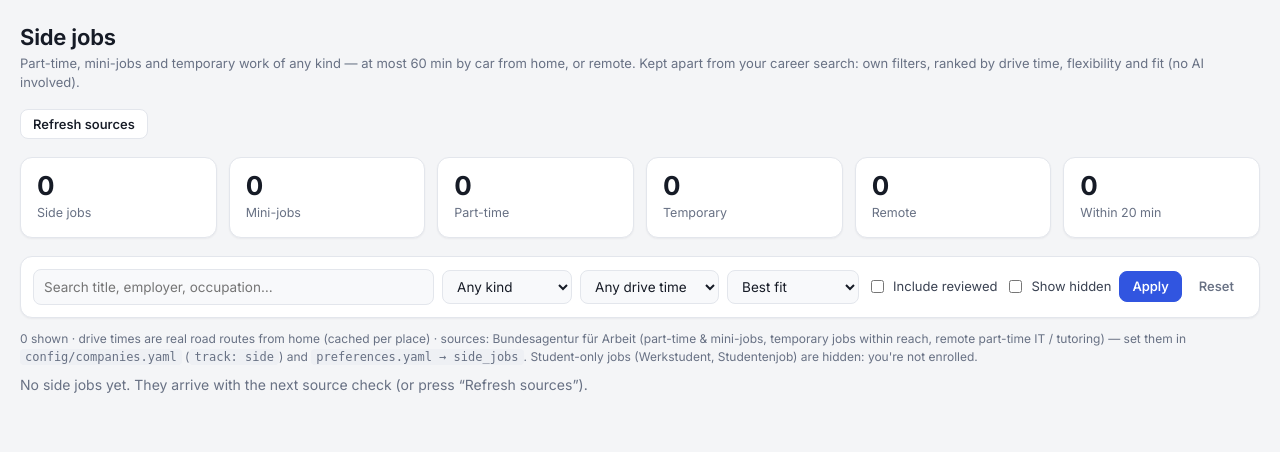
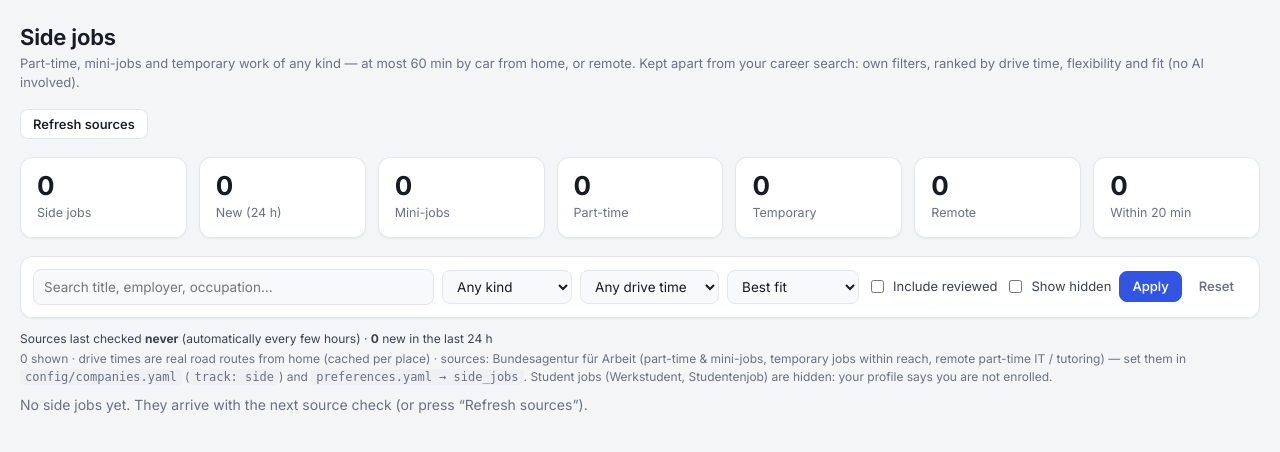
Before and after one commit to Moe-Ara/jobsearcher, a FastAPI app: page /side-jobs in a window 1280 px wide. Shown: the part 56-508 px from the top of the page. Run offline with FastAPI, Linux system fonts and the light colour scheme; data that the repository does not hold is empty; parts of the project's set-up code (start-up, migrations or seed data) failed here and were passed over.

Commit message:
Stop expiring jobs that searches merely didn't return; show what's new
Windowed sources (Bundesagentur searches, academic listing pages) and capped ones (Workday, Getro, generic pages at
their limit) no longer mark postings they didn't see in one run as "no longer listed". Side jobs and internships show
when their sources were last checked, how many postings are new in the last 24 h, a "new" badge and filter.

Co-Authored-By: Claude Opus 5.5 <noreply@anthropic.com>

```diff
--- a/app/services/companies.py
+++ b/app/services/companies.py
@@ -116,7 +116,7 @@ def check_company(company_id: int) -> dict[str, Any]:
     deactivated = 0
     with session_scope() as s:
         tc = s.get(TargetCompany, company_id)
-        if fetch_ok and not adapter.partial_listing:
+        if fetch_ok and not adapter.partial_listing and not adapter.truncated:
             deactivated = _deactivate_missing(s, tc, adapter.source_name(), seen_keys, len(raws))
         tc.last_checked = utcnow()
         tc.last_status = "ok" if fetch_ok and len(errors) < max(3, len(raws) // 2) else "error"
--- a/app/sources/academic.py
+++ b/app/sources/academic.py
@@ -85,6 +85,7 @@ def guess_country(title: str, text: str, location: str = "") -> str | None:
 
 class AcademicListingAdapter(GenericCareerPageAdapter):
     name = "academic"
+    partial_listing = True  # listing / search pages show a window of postings, not every one
 
     @property
     def source_type(self) -> SourceType:  # type: ignore[override]
@@ -100,7 +101,7 @@ class AcademicListingAdapter(GenericCareerPageAdapter):
             raise ValueError("Academic adapter needs ats_config.job_link_pattern")
         link_rx = re.compile(pattern)
         anchor_rx = re.compile(self.company.options.get("anchor_pattern") or DEFAULT_ANCHOR_PATTERN, re.IGNORECASE)
-        max_links = int(self.company.options.get("max_links", 60))
+        max_links = int(self.company.options.get("max_links", 60))  # listing pages are searches: see partial_listing
         out: list[dict[str, Any]] = []
         seen: set[str] = set()
         errors: list[str] = []
--- a/app/sources/arbeitsagentur.py
+++ b/app/sources/arbeitsagentur.py
@@ -36,6 +36,8 @@ _FULLY_REMOTE = re.compile(r"100\s?%\s*(remote|home.?office|mobil)|(voll|komplet
 
 class ArbeitsagenturAdapter(JobSourceAdapter):
     name = "arbeitsagentur"
+    # searches with a date window (veroeffentlichtseit) and page caps: a posting missing from one run is not closed
+    partial_listing = True
 
     def _get(self, url: str, params: dict[str, Any] | None = None) -> Any:
         return self.http.get_json_with_headers(url, params=params, headers={"X-API-Key": HEADERS_KEY})
--- a/app/sources/base.py
+++ b/app/sources/base.py
@@ -65,6 +65,9 @@ class JobSourceAdapter(ABC):
     # A search over a job board returns a sample, not the complete list: a posting missing from one run is not
     # closed, so it is not deactivated (retention removes old ones).
     partial_listing: ClassVar[bool] = False
+    # Set by an adapter during fetch_jobs when it stopped at its cap (max_jobs, max_links): that run saw only part of
+    # the board, so nothing is deactivated after it either.
+    truncated: bool = False
 
     def __init__(self, company: CompanyFeedConfig, http: HttpClient) -> None:
         self.company = company
--- a/app/sources/generic.py
+++ b/app/sources/generic.py
@@ -40,6 +40,8 @@ class GenericCareerPageAdapter(JobSourceAdapter):
                 continue
             for a in BeautifulSoup(html, "lxml").find_all("a", href=True):
                 href = urljoin(page_url, a["href"]).split("#")[0]
+                if len(seen) >= max_links and regex.search(href) and href not in seen:
+                    self.truncated = True  # more posting links than max_links
                 if href in seen or not regex.search(href) or len(seen) >= max_links:
                     continue
                 seen.add(href)
--- a/app/sources/getro.py
+++ b/app/sources/getro.py
@@ -44,6 +44,8 @@ class GetroAdapter(JobSourceAdapter):
                         out.append(j)
                 if not jobs:  # the API serves at most 20 per page whatever is asked for: read until a page is empty
                     break
+            else:
+                self.truncated = True  # stopped at max_jobs
         return out
 
     def location_hint(self, raw: dict[str, Any]) -> str:
--- a/app/sources/workday.py
+++ b/app/sources/workday.py
@@ -57,6 +57,8 @@ class WorkdayAdapter(JobSourceAdapter):
                         out.append(p)
                 if len(postings) < PAGE or offset + PAGE >= int(data.get("total") or 0):
                     break
+            else:
+                self.truncated = True  # stopped at max_jobs: more postings exist than were read
         return out
 
     def external_id(self, raw: dict[str, Any]) -> str | None:
--- a/app/web/routes.py
+++ b/app/web/routes.py
@@ -1,6 +1,8 @@
 """HTML dashboard routes (server-rendered, progressive enhancement with htmx)."""
 
 from __future__ import annotations
+
+from datetime import timedelta
 
 from typing import Annotated, Any
 from urllib.parse import urlencode
@@ -147,9 +149,10 @@ def side_jobs_page(request: Request):
     f = {"q": p.get("q", "").strip(), "kind": p.get("kind", ""), "sort": p.get("sort", "score"),
          "max_min": int(p["max_min"]) if p.get("max_min", "").isdigit() else None, "all": p.get("all") == "1",
          "hidden": p.get("hidden") == "1"}
-    limit = 200
+    limit = 500
     with session_scope() as s:
         base = [Job.track == "side", Job.active.is_(True)]
+        day_ago = utcnow() - timedelta(hours=24)
         visible = base + ([] if f["hidden"] else [Job.filter_status != FilterStatus.REJECTED])
         stmt = select(Job).where(*visible)
         if not f["all"]:
@@ -157,6 +160,7 @@ def side_jobs_page(request: Request):
         kind_cond = {
             "minijob": Job.employment_type.contains("Minijob"), "teilzeit": Job.employment_type.contains("Teilzeit"),
             "befristet": Job.employment_type.contains("befristet"), "remote": Job.remote_status == "remote",
+            "new": Job.first_seen >= day_ago,
         }
         if f["kind"] in kind_cond:
             stmt = stmt.where(kind_cond[f["kind"]])
@@ -180,10 +184,24 @@ def side_jobs_page(request: Request):
             "befristet": sum("befristet" in (j.employment_type or "") for j in everything),
             "remote": sum(j.remote_status == "remote" for j in everything),
             "near": sum(dist(j) is not None and dist(j) <= 20 for j in everything),
+            "new": sum(j.first_seen >= day_ago for j in everything),
         }
         return templates.TemplateResponse(request, "side_jobs.html", {
             "request": request, "jobs": jobs, "f": f, "stats": stats, "limit": limit, "prefs": get_prefs().side_jobs,
+            "checked": track_freshness(s, "side"), "day_ago": day_ago,
+            "enrolled": __import__("app.config_files", fromlist=["x"]).get_profile().enrolled_student,
             "home": __import__("app.services.drive_time", fromlist=["x"]).home_point()[0] or "home"})
+
+
+def track_freshness(s, track: str) -> dict:
+    """When the sources of a page were last checked: the track's own sources (Bundesagentur searches) and, for
+    internships, every other source too (internships come from all of them)."""
+    from app.models import TargetCompany
+
+    rows = list(s.scalars(select(TargetCompany).where(TargetCompany.active.is_(True))))
+    own = [t for t in rows if (t.ats_config or {}).get("track") == track]
+    last = max((t.last_checked for t in (own or rows) if t.last_checked), default=None)
+    return {"last": last, "sources": len(own) if track == "side" else len(rows)}
 
 
 @router.get("/internships", response_class=HTMLResponse)
@@ -231,7 +249,11 @@ def internships_page(request: Request):
             jobs.sort(key=lambda j: (order.get(rule(j), 3), dist(j) or 999))
         else:
             jobs.sort(key=lambda j: (j.fit_score is None, -(j.fit_score or 0), -j.first_seen.timestamp()))
-        stats = {"shown": len(shown), "good": sum((j.fit_score or 0) >= prefs.scoring.thresholds.get("review", 6.5) for j in shown),
+        day_ago = utcnow() - timedelta(hours=24)
+        if p.get("new") == "1":
+            jobs = [j for j in jobs if j.first_seen >= day_ago]
+        stats = {"new": sum(j.first_seen >= day_ago for j in shown), "checked_new": sum(j.first_seen >= day_ago for j in every),
+                 "shown": len(shown), "good": sum((j.fit_score or 0) >= prefs.scoring.thresholds.get("review", 6.5) for j in shown),
                  "near": sum(dist(j) is not None and dist(j) <= 20 for j in shown),
                  "remote": sum(j.remote_status == "remote" for j in shown),
                  "pending_analysis": sum(j.fit_score is None for j in shown), "waiting": len(waiting),
@@ -239,6 +261,7 @@ def internships_page(request: Request):
         return templates.TemplateResponse(request, "internships.html", {
             "request": request, "jobs": jobs[:200], "f": f, "stats": stats, "ip": prefs.internships,
             "home": home_point(prefs)[0] or "home", "pkgs": latest_packages(s, [j.id for j in jobs[:200]]),
+            "checked": track_freshness(s, "intern"), "day_ago": day_ago,
             "queued": queue_positions()})
 
 
--- a/app/web/static/style.css
+++ b/app/web/static/style.css
@@ -405,3 +405,8 @@ tr.st-none td { color: var(--muted); }
   border-bottom: 1px solid var(--border); }
 .memory-rule small { grid-column: 1 / -1; }
 @media (max-width: 760px) { .memory-rule { grid-template-columns: 1fr; } }
+
+/* "new" badge (first seen in the last 24 h) and the freshness line on side jobs / internships */
+.pill.is-new { background: #e6f4ff; color: #0b5cad; font-weight: 700; }
+.freshness { margin: 4px 0 2px; color: var(--text-2); }
+@media (prefers-color-scheme: dark) { .pill.is-new { background: #0f2a44; color: #8cc8ff; } }
--- a/app/web/templates/internships.html
+++ b/app/web/templates/internships.html
@@ -32,6 +32,7 @@
   <span class="nowrap"><button class="btn primary" type="submit">Apply</button> <a class="btn ghost" href="/internships">Reset</a></span>
 </form>
 
+<p class="small freshness">Sources last checked <b>{{ checked.last|ago if checked.last else 'never' }}</b> (all {{ checked.sources }} sources — internships come from every job board) · <b>{{ stats.checked_new }}</b> internship postings found in the last 24 h, <b>{{ stats.new }}</b> of them passed your rules{% if stats.new %} — <a href="/internships?new=1">show only those</a>{% endif %}</p>
 <p class="muted small">{{ jobs|length }} shown
   {% if stats.pending_analysis %} · {{ stats.pending_analysis }} waiting for the AI analysis{% endif %}
   {% if stats.waiting %} · {{ stats.waiting }} being located on the map{% endif %}
--- a/app/web/templates/partials/job_card.html
+++ b/app/web/templates/partials/job_card.html
@@ -7,6 +7,7 @@
   <div class="body">
     <div class="head">
       <a class="title" href="/jobs/{{ job.id }}">{{ job.title }}</a>
+      {% if is_new(job.first_seen) %}<span class="pill is-new" title="First seen {{ job.first_seen|ago }}">new</span>{% endif %}
       {% if job.status != 'NEW' %}<span class="pill st-{{ job.status|lower }}">{{ job.status|replace('_', ' ') }}</span>{% endif %}
       {% set pk = pkgs.get(job.id) if pkgs is defined and pkgs else none %}
       {% if pk %}<a class="pill pkg-badge {{ 'pkg-send' if pk.verdict == 'SEND' else 'pkg-revise' if pk.status == 'done' else '' }}" href="/applications/{{ pk.id }}" title="Application package — open it">{% if pk.status == 'done' %}package · {{ pk.verdict }}{% else %}package · {{ pk.status }}{% endif %}</a>{% endif %}
--- a/app/web/templates/partials/side_card.html
+++ b/app/web/templates/partials/side_card.html
@@ -7,6 +7,7 @@
   <div class="body">
     <div class="head">
       <a class="title" href="/jobs/{{ job.id }}">{{ job.title }}</a>
+      {% if is_new(job.first_seen) %}<span class="pill is-new" title="First seen {{ job.first_seen|ago }}">new</span>{% endif %}
       {% if job.status != 'NEW' %}<span class="pill st-{{ job.status|lower }}">{{ job.status|replace('_', ' ') }}</span>{% endif %}
       {% for k in (job.employment_type or '').split(', ') if k %}<span class="pill kind-{{ k|lower }}">{{ k }}</span>{% endfor %}
     </div>
--- a/app/web/templates/side_jobs.html
+++ b/app/web/templates/side_jobs.html
@@ -10,7 +10,7 @@
 </div>
 
 <section class="stats">
-  {% for key, label, val in [('', 'Side jobs', stats.total), ('minijob', 'Mini-jobs', stats.minijob), ('teilzeit', 'Part-time', stats.teilzeit),
+  {% for key, label, val in [('', 'Side jobs', stats.total), ('new', 'New (24 h)', stats.new), ('minijob', 'Mini-jobs', stats.minijob), ('teilzeit', 'Part-time', stats.teilzeit),
                              ('befristet', 'Temporary', stats.befristet), ('remote', 'Remote', stats.remote), ('near', 'Within 20 min', stats.near)] %}
   <a class="stat {{ 'hi' if f.kind == key and key }}" href="/side-jobs?kind={{ key }}"><b>{{ val }}</b><span>{{ label }}</span></a>
   {% endfor %}
@@ -19,7 +19,7 @@
 <form class="filters" method="get" action="/side-jobs">
   <input type="search" name="q" value="{{ f.q }}" placeholder="Search title, employer, occupation…" class="grow" aria-label="Search">
   <select name="kind" aria-label="Kind">
-    {% for v, label in [('', 'Any kind'), ('minijob', 'Mini-job'), ('teilzeit', 'Part-time'), ('befristet', 'Temporary'), ('remote', 'Remote'), ('near', 'Within 20 min')] %}
+    {% for v, label in [('', 'Any kind'), ('new', 'New (24 h)'), ('minijob', 'Mini-job'), ('teilzeit', 'Part-time'), ('befristet', 'Temporary'), ('remote', 'Remote'), ('near', 'Within 20 min')] %}
     <option value="{{ v }}" {{ 'selected' if f.kind == v }}>{{ label }}</option>{% endfor %}
   </select>
   <select name="max_min" aria-label="Drive time">
@@ -34,7 +34,8 @@
   <span class="nowrap"><button class="btn primary" type="submit">Apply</button> <a class="btn ghost" href="/side-jobs">Reset</a></span>
 </form>
 
-<p class="muted small">{{ jobs|length }} shown{% if jobs|length == limit %} (first {{ limit }}){% endif %} · drive times are real road routes from home (cached per place) · sources: Bundesagentur für Arbeit (part-time &amp; mini-jobs, temporary jobs within reach, remote part-time IT / tutoring) — set them in <code>config/companies.yaml</code> (<code>track: side</code>) and <code>preferences.yaml → side_jobs</code>. Student-only jobs (Werkstudent, Studentenjob) are hidden: you're not enrolled.</p>
+<p class="small freshness">Sources last checked <b>{{ checked.last|ago if checked.last else 'never' }}</b> (automatically every few hours) · <b>{{ stats.new }}</b> new in the last 24 h{% if stats.new and f.kind != 'new' %} — <a href="/side-jobs?kind=new">show only those</a>{% endif %}</p>
+<p class="muted small">{{ jobs|length }} shown{% if jobs|length == limit %} (first {{ limit }}){% endif %} · drive times are real road routes from home (cached per place) · sources: Bundesagentur für Arbeit (part-time &amp; mini-jobs, temporary jobs within reach, remote part-time IT / tutoring) — set them in <code>config/companies.yaml</code> (<code>track: side</code>) and <code>preferences.yaml → side_jobs</code>. Student jobs (Werkstudent, Studentenjob) are {{ 'shown — your profile says you are enrolled' if enrolled else 'hidden: your profile says you are not enrolled' }}.</p>
 
 {% for job in jobs %}{% include "partials/side_card.html" %}{% else %}
 <p class="muted">No side jobs yet{% if f.q or f.kind or f.max_min %} for these filters{% endif %}. They arrive with the next source check (or press “Refresh sources”).</p>
```
Also changed, not shown: app/web/templating.py (+10 -1 lines), tests/test_side_jobs.py (+29 -0 lines).
